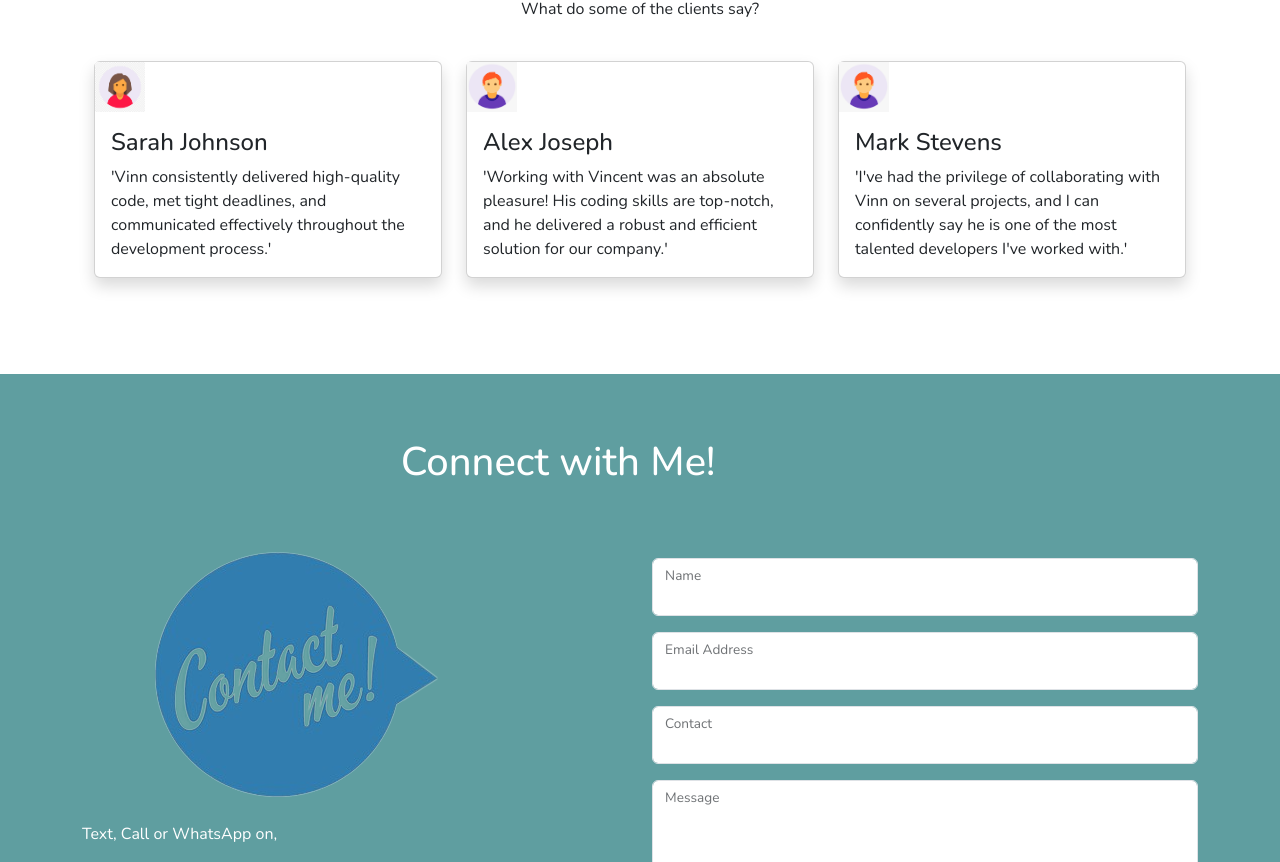
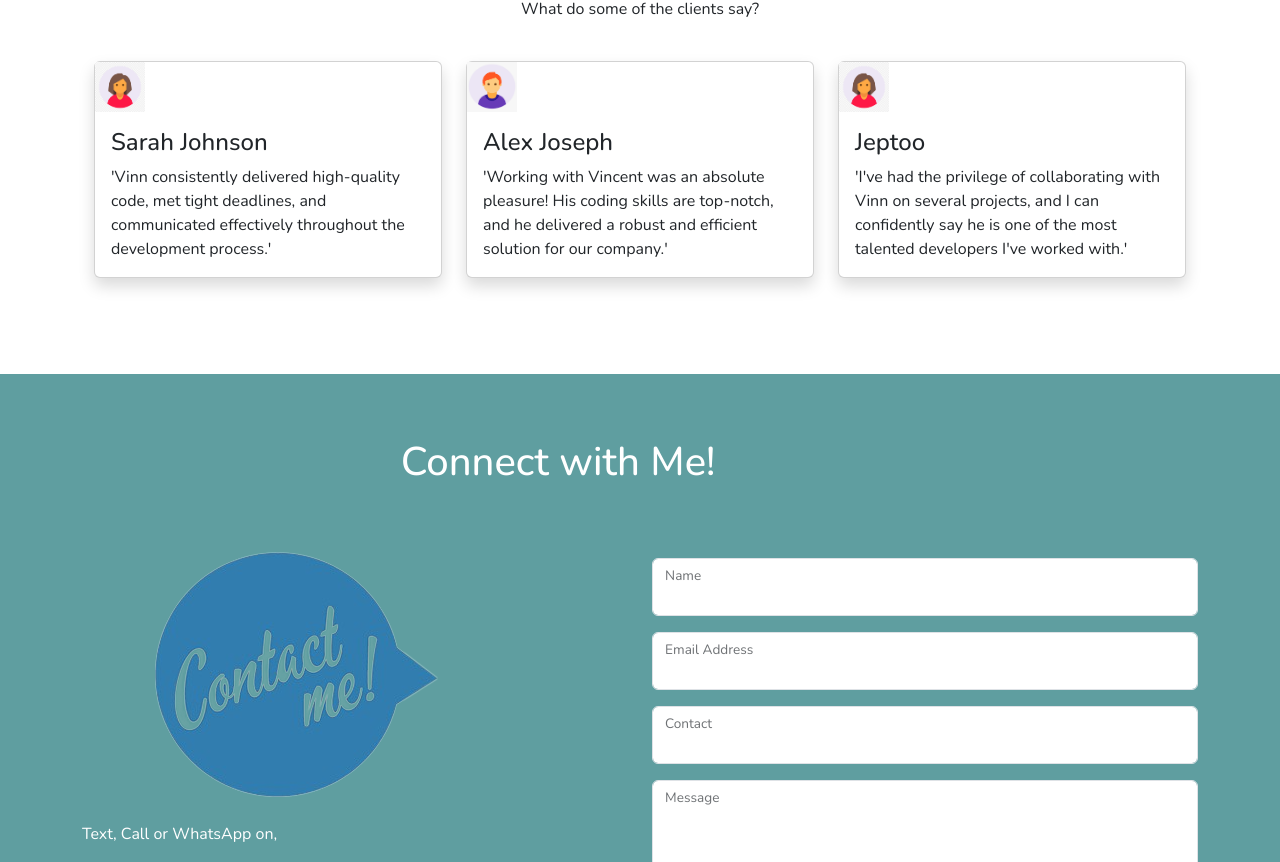
Before and after one commit to ndurivin/my-react-portfolio, a React (Vite) app: page / in a window 1280 px wide. Shown: the part 4999-5861 px from the top of the page. Built offline with nearby package versions, Linux system fonts and the light colour scheme.

Commit message:
Updates the testimonials section

```diff
--- a/src/components/Testimonials.jsx
+++ b/src/components/Testimonials.jsx
@@ -24,9 +24,9 @@ const Testimonials = () => {
     },
     {
       id: 3,
-      name: "Mark Stevens",
+      name: "Jeptoo",
       desc: "'I've had the privilege of collaborating with Vinn on several projects, and I can confidently say he is one of the most talented developers I've worked with.'",
-      user: userm,
+      user: userf,
     },
   ];
   return (
```
